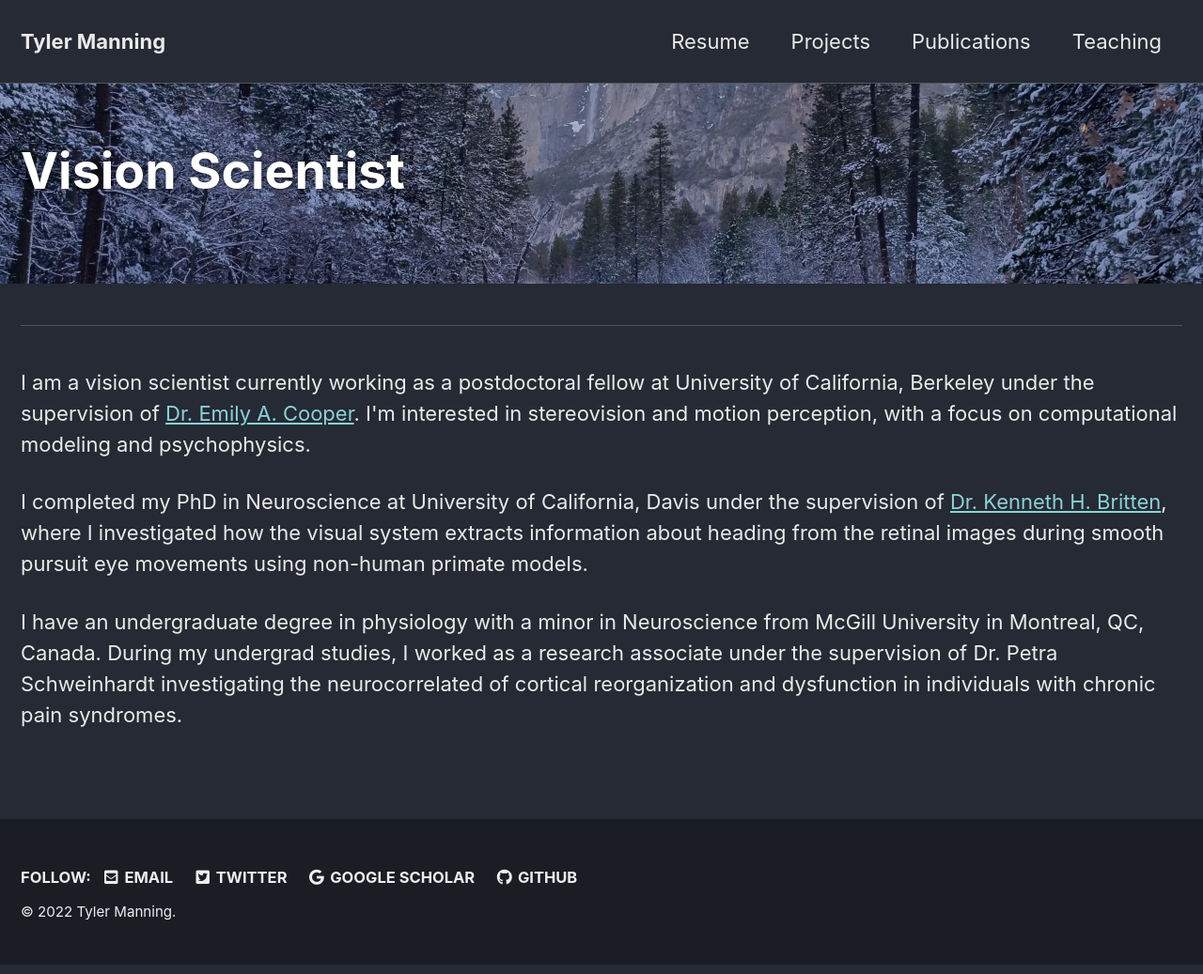
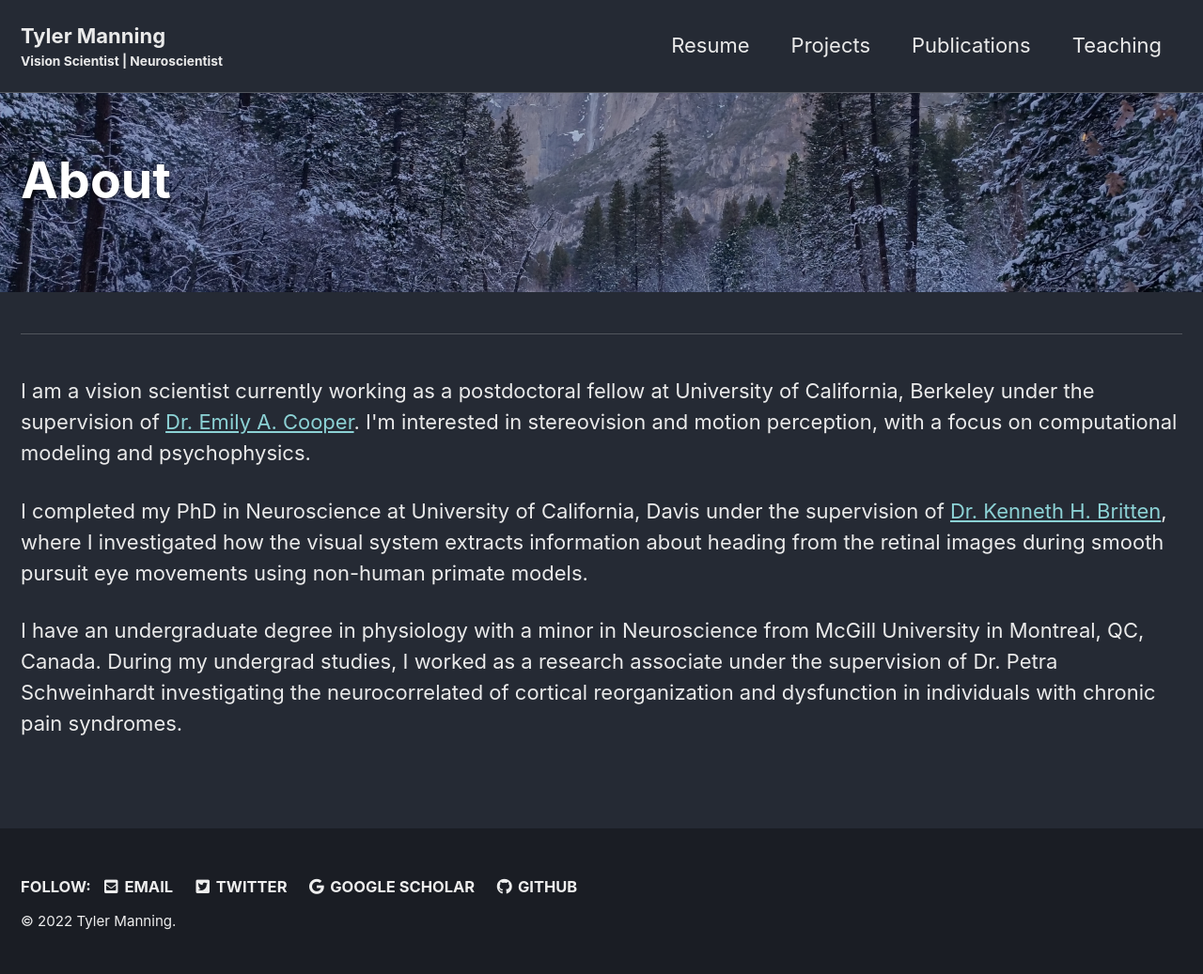
Before and after one commit to tsmanning/tsmanning.github.io, a Jekyll site: the page built from index.html, in a window 1280 px wide. Shown: the whole page at 94% size. Built offline with Jekyll 4.4.1, drawn with Linux system fonts in a browser that asks for light colours; cached includes are drawn as plain includes; the list of posts is cut into pages by our own code.

Commit message:
fixing home page

```diff
--- a/_config.yml
+++ b/_config.yml
@@ -18,7 +18,7 @@ minimal_mistakes_skin    : "dark" # "default" "air", "aqua", "contrast", "dark",
 locale                   : "en-US"
 title                    : "Tyler Manning"
 title_separator          : "-"
-subtitle                 : # site tagline that appears below site title in masthead
+subtitle                 : "Vision Scientist | Neuroscientist" # site tagline that appears below site title in masthead
 name                     : "Tyler Manning"
 description              : "Personal website"
 url                      : # the base hostname & protocol for your site e.g. "https://mmistakes.github.io"
--- a/index.html
+++ b/index.html
@@ -1,5 +1,5 @@
 ---
-title: "Vision Scientist"
+title: "About"
 layout: splash
 permalink: /
 header:
```
